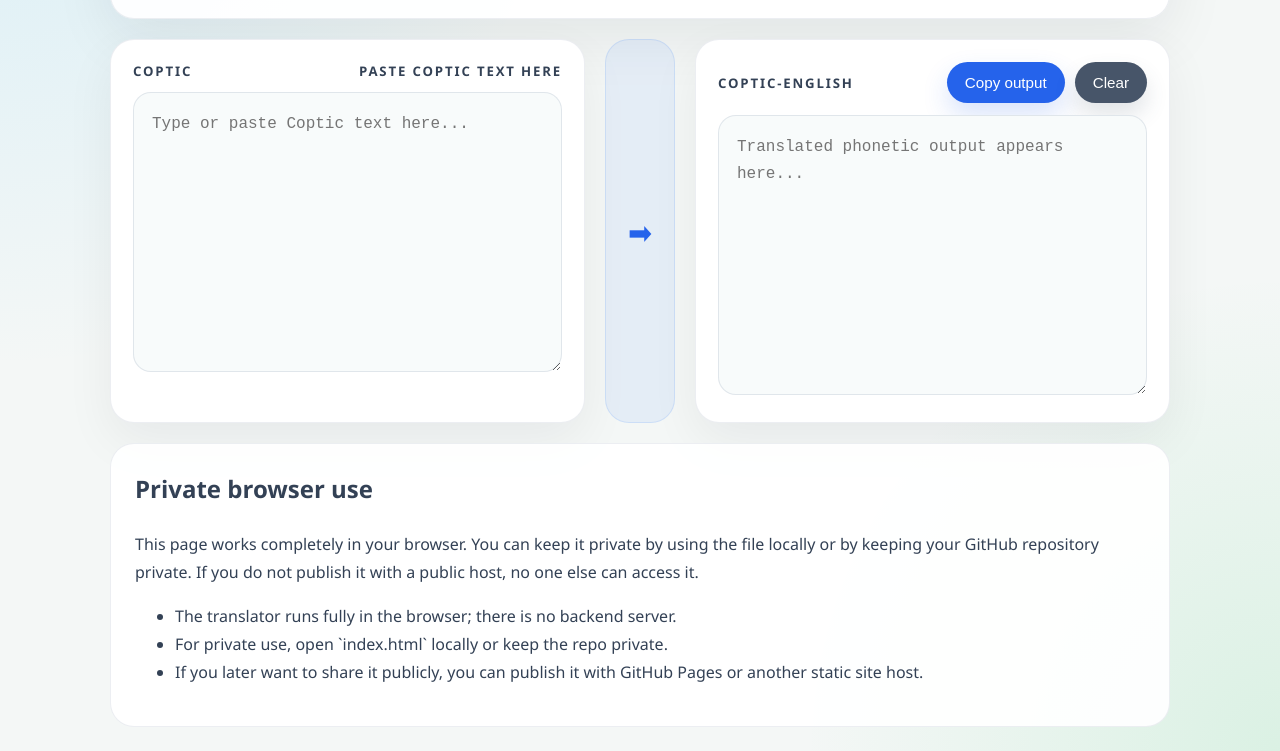
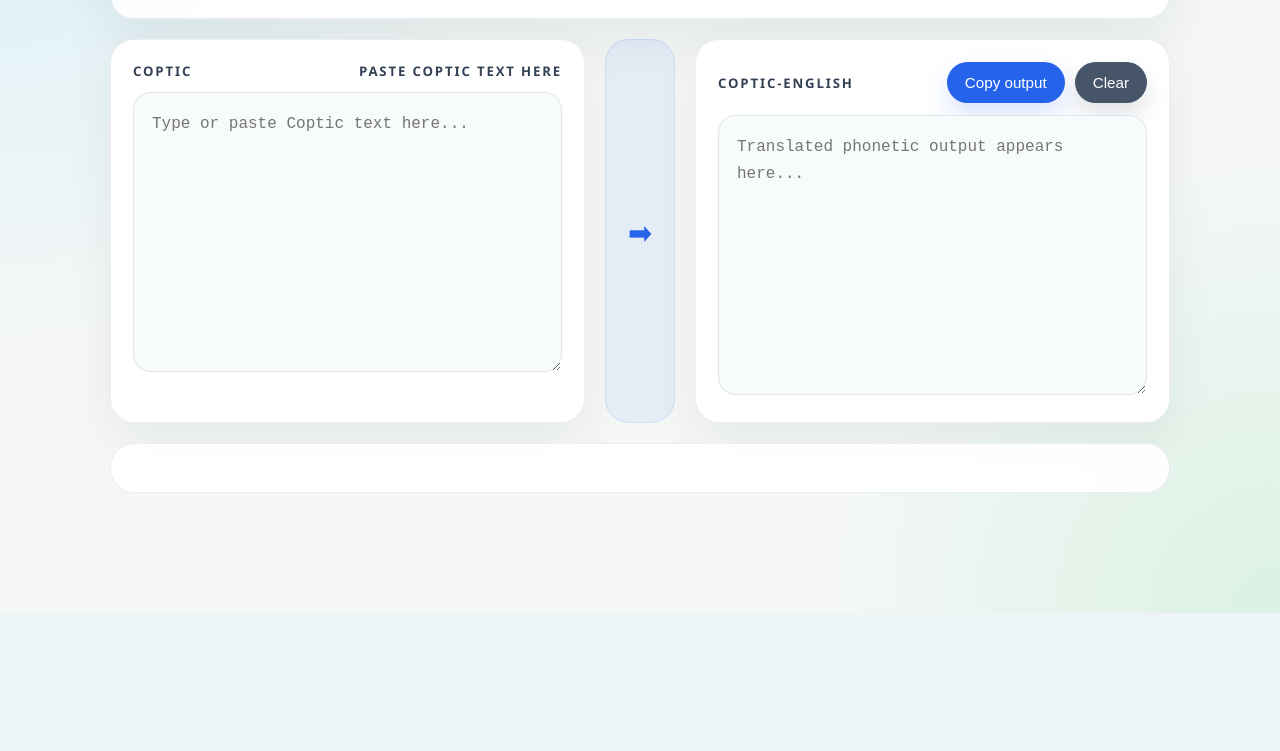
Before and after one commit to gregoriusIII/coptic-translator, a plain HTML site: page index.html in a window 1280 px wide. Shown: the part 187-938 px from the top of the page. After the commit the page ends 800 px from the top, so only its background shows below. Drawn offline with Linux system fonts and the light colour scheme.

Commit message:
Remove private browser use information from index.html
Removed the private browser use section from the HTML.

```diff
--- a/index.html
+++ b/index.html
@@ -207,15 +207,6 @@
         </div>
 
         <section class="note-panel">
-            <h2>Private browser use</h2>
-            <p>This page works completely in your browser. You can keep it private by using the file locally or by keeping your GitHub repository private. If you do not publish it with a public host, no one else can access it.</p>
-            <ul>
-                <li>The translator runs fully in the browser; there is no backend server.</li>
-                <li>For private use, open `index.html` locally or keep the repo private.</li>
-                <li>If you later want to share it publicly, you can publish it with GitHub Pages or another static site host.</li>
-            </ul>
-        </section>
-    </div>
 
     <script>
         const inputField = document.getElementById('copticInput');
```
